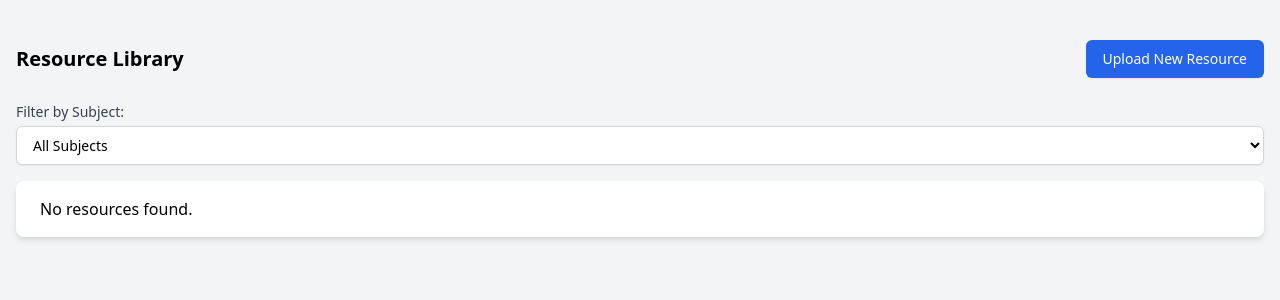
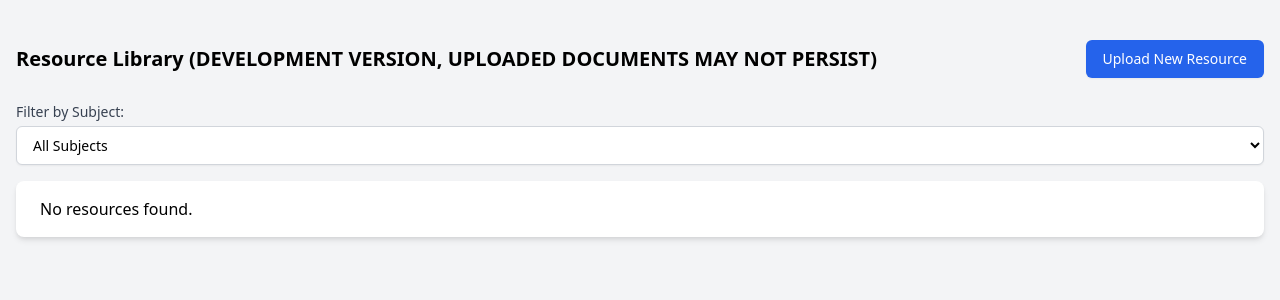
Before and after one commit to fvcl/exam-collection, a Flask app: page / in a window 1280 px wide. Shown: the top 300 px of the page. Run offline with Flask 3, Linux system fonts and the light colour scheme; parts of the project's set-up code (start-up, migrations or seed data) failed here and were passed over; some libraries are stand-ins or nearby versions.

Commit message:
add development version warning

```diff
--- a/exco/templates/index.html
+++ b/exco/templates/index.html
@@ -12,7 +12,7 @@
 <body class="bg-gray-100">
 <div class="container mx-auto mt-10 px-4">
     <div class="flex justify-between items-center mb-6">
-        <h1 class="text-xl font-semibold">Resource Library</h1>
+        <h1 class="text-xl font-semibold">Resource Library (DEVELOPMENT VERSION, UPLOADED DOCUMENTS MAY NOT PERSIST)</h1>
         <a href="{{ url_for('upload_page') }}"
            class="inline-flex justify-center py-2 px-4 border border-transparent shadow-sm text-sm font-medium rounded-md text-white bg-blue-600 hover:bg-blue-700">Upload
             New Resource</a>
```
